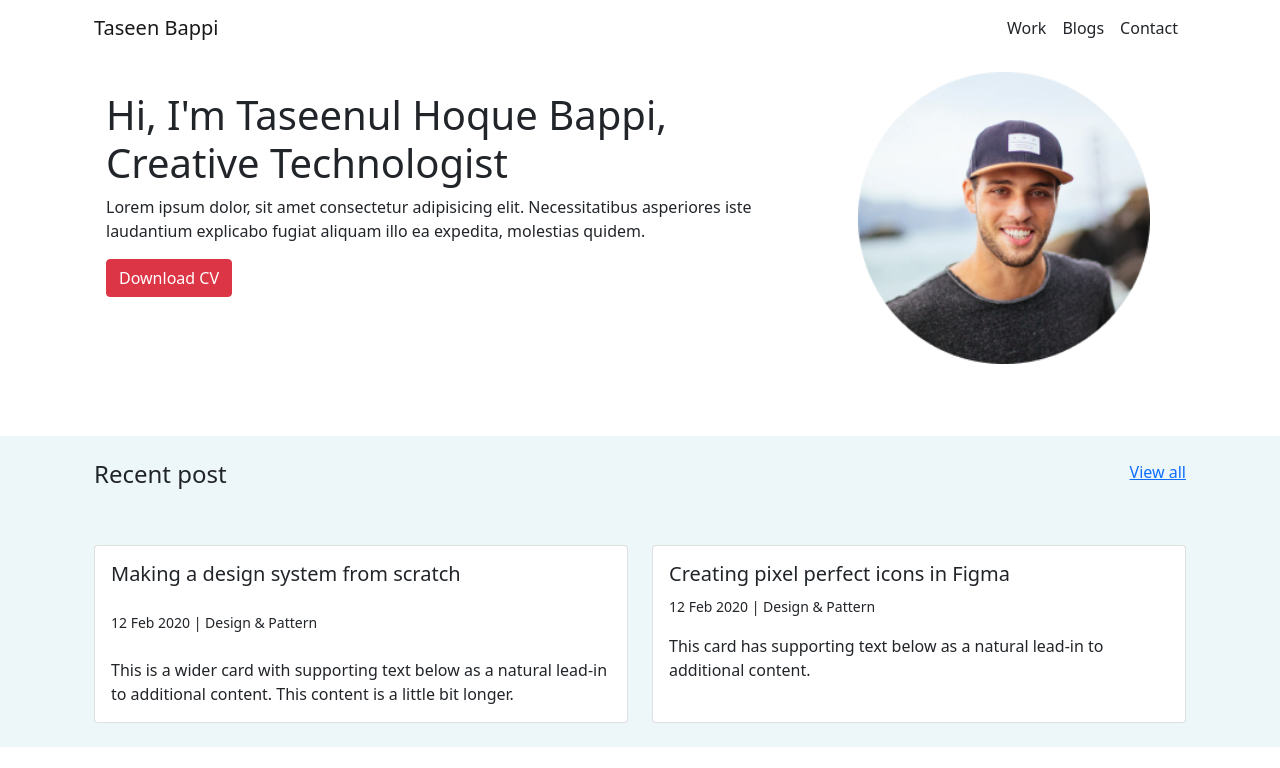
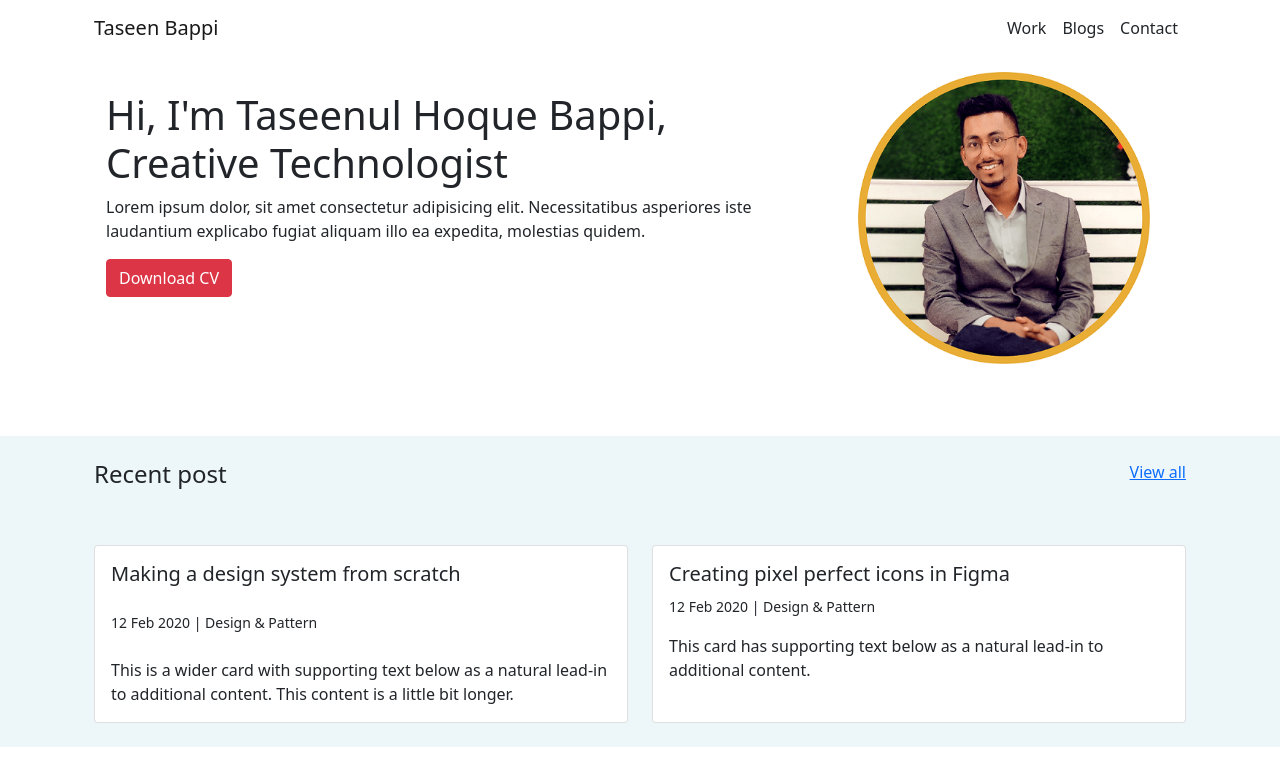
Before and after one commit to taseenbappi/simple-portfolio, a plain HTML site: page index.html in a window 1280 px wide. Shown: the top 768 px of the page. Drawn offline with Linux system fonts and the light colour scheme.

```diff
--- a/index.html
+++ b/index.html
@@ -48,7 +48,7 @@
                         <a class="btn btn-danger bg-gradiant" href="">Download CV</a>
                     </div>
                     <div class="col col-lg-4 col-12">
-                        <img class="container-fluid " src="images/profile.png" alt="">
+                        <img class="container-fluid " src="images/profile1.png" alt="">
                     </div>
                 </div>
             </div>
```
